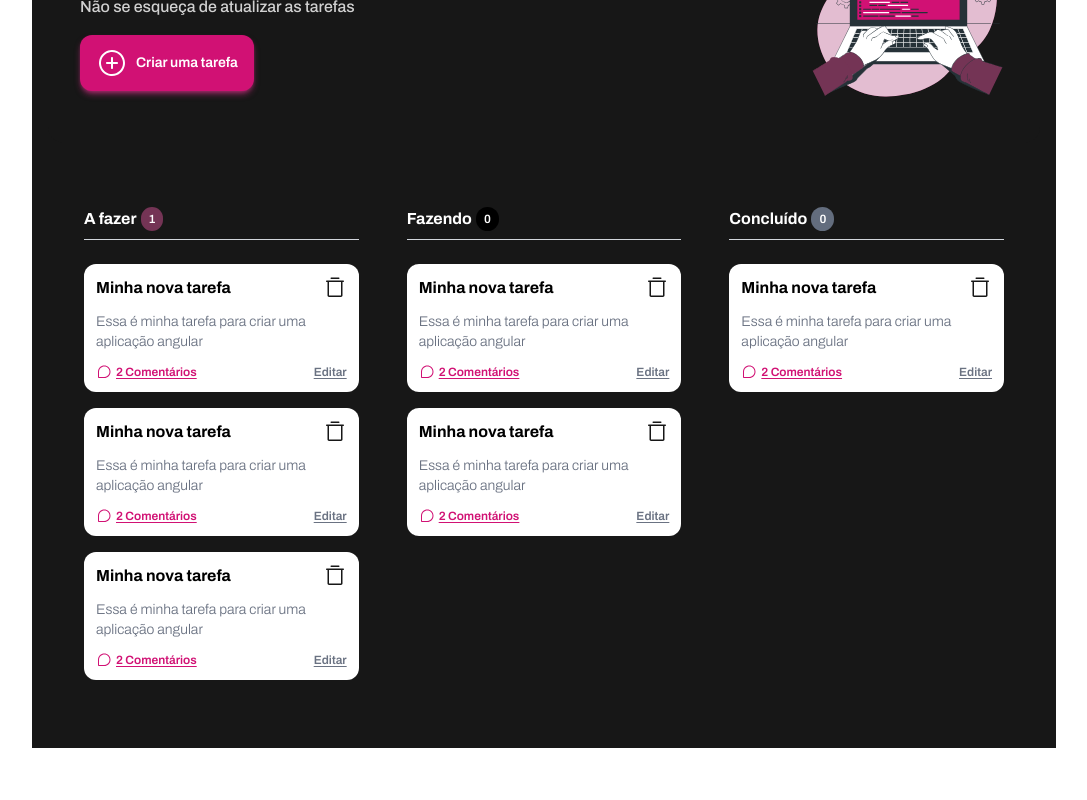
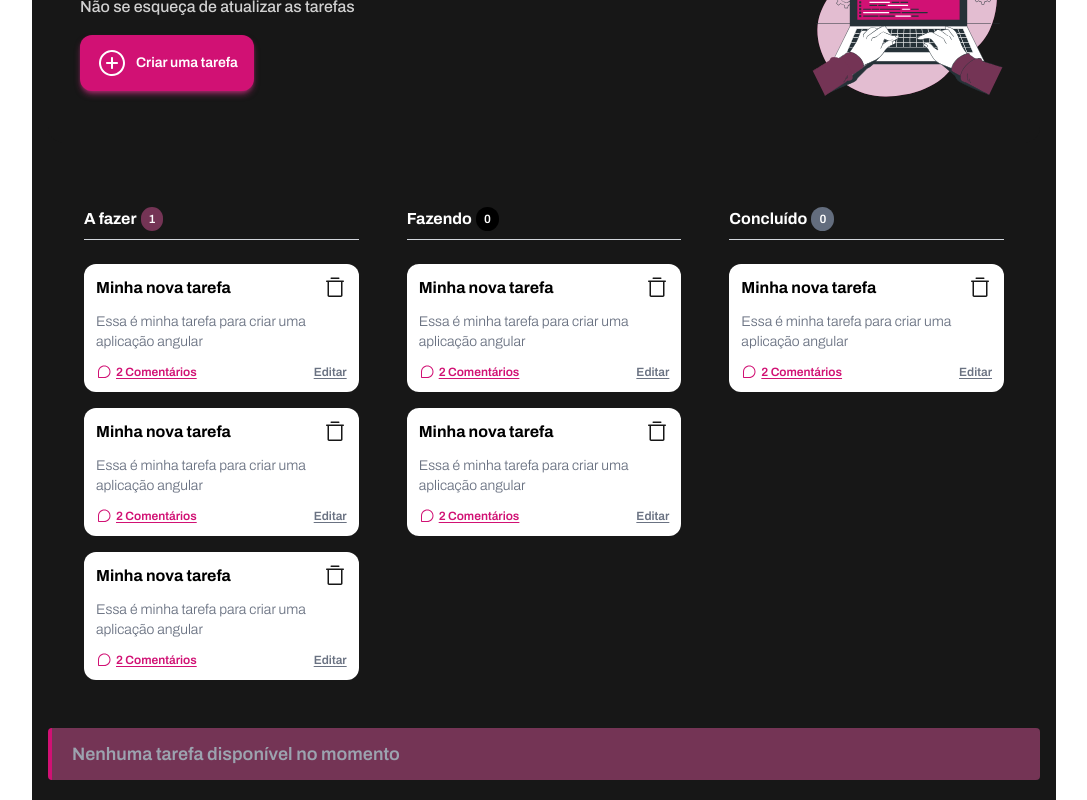
Before and after one commit to AmandaLinger/To-do_List_angular, an Angular app: page / in a window 1280 px wide. Shown: the part 227-1027 px from the top of the page, without its empty margins (96-1183 px from the left). Before the commit the page ends 975 px from the top, so only its background shows below. Built offline with nearby package versions, Linux system fonts and the light colour scheme.

Commit message:
Criando o layout da mensagem de tarefas não disponíveis

```diff
--- a/src/app/components/task-list-section/task-list-section.component.html
+++ b/src/app/components/task-list-section/task-list-section.component.html
@@ -43,3 +43,9 @@
 
   </div>
 </div>
+
+
+
+<div class="bg-[#743455] rounded-sm py-3 px-5 border-l-4 border-[#D11174] ">
+  <p class="text-[#9CA3AF] font-semibold text-lg">Nenhuma tarefa disponível no momento</p>
+</div>
```
